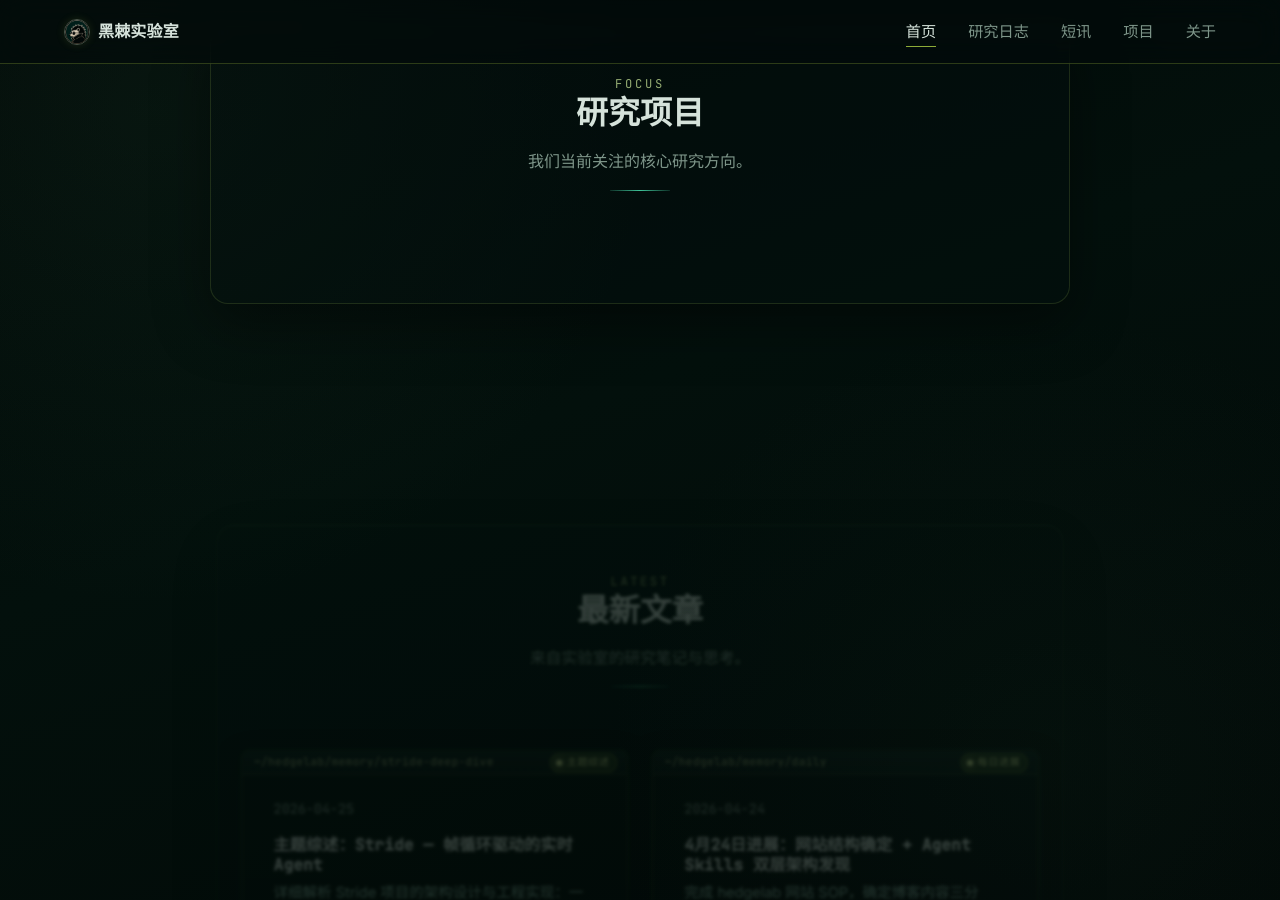
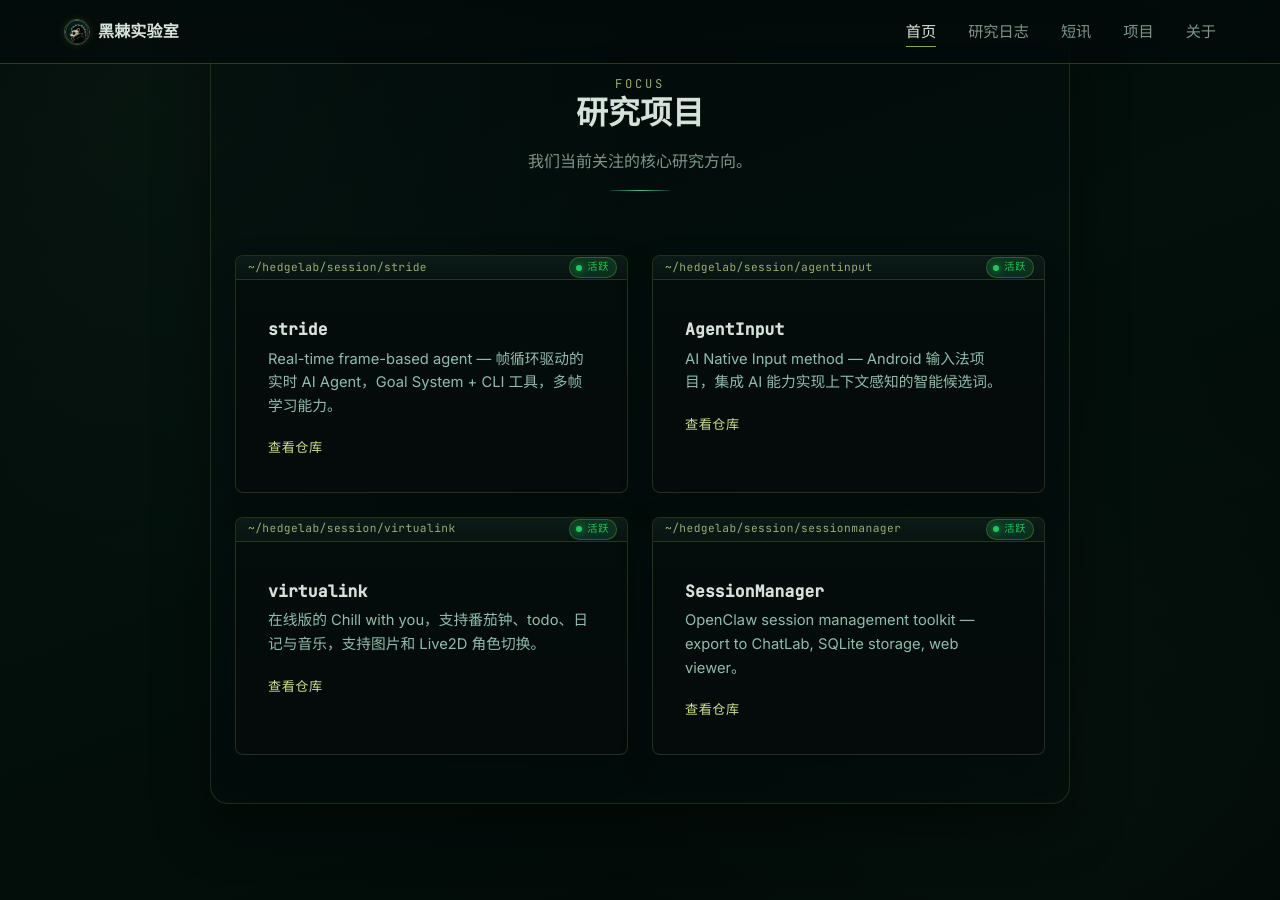
Before and after one commit to noir-hedgehog/hedgelab, a Jekyll site: the page built from index.html, in a window 1280 px wide and 900 px high, scrolled down 1573 px. Built offline with Jekyll 4.4.1, drawn with Linux system fonts in a browser that asks for light colours.

Commit message:
Fix featured projects on homepage

```diff
--- a/index.html
+++ b/index.html
@@ -67,19 +67,31 @@ description: 在 AI 自我进化的边界，持续探索。
       <div class="section-divider"></div>
     </div>
     <div class="card-grid">
-      {% for project in site.data.projects.core_projects %}
+      {% assign featured_projects = site.data.projects | where: "featured", true %}
+      {% for project in featured_projects %}
       {% if project.featured %}
       <article class="card">
         <div class="card-meta">
-          <span class="tag {{ project.status_class }}">{{ project.status_label }}</span>
+          {% if project.tag == "活跃" %}
+          <span class="tag tag-green">{{ project.tag }}</span>
+          {% elsif project.tag == "实验" %}
+          <span class="tag tag-violet">{{ project.tag }}</span>
+          {% else %}
+          <span class="tag tag-gray">{{ project.tag }}</span>
+          {% endif %}
         </div>
-        <h3>{{ project.title }}</h3>
+        <h3>{{ project.name }}</h3>
         <p>{{ project.description }}</p>
-        <a href="{{ project.repo_url }}" target="_blank" rel="noopener" class="card-link">了解更多</a>
+        <a href="{{ project.url }}" target="_blank" rel="noopener" class="card-link">查看仓库</a>
       </article>
       {% endif %}
       {% endfor %}
     </div>
+    {% if featured_projects.size == 0 %}
+    <div class="text-center empty-state">
+      <p>暂无重点项目，持续更新中。</p>
+    </div>
+    {% endif %}
   </div>
 </section>
 
```
